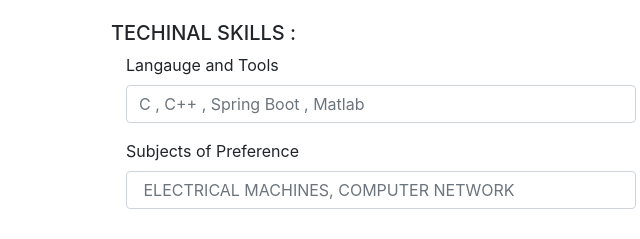
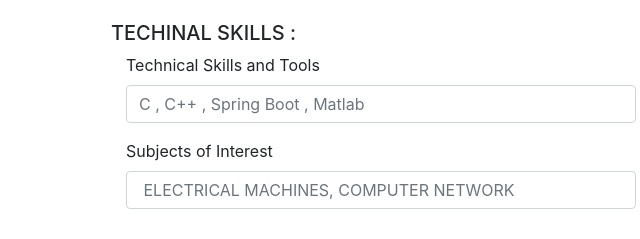
Before and after one commit to Abhishekshaw29/CV-generator, a plain HTML site: page Resume-builder/index.html in a window 1280 px wide. Shown: the part 1650-1889 px from the top of the page, 544-1184 px from the left. Drawn offline with nearby package versions, Linux system fonts and the light colour scheme.

Commit message:
Update index.html
fixed typos

```diff
--- a/Resume-builder/index.html
+++ b/Resume-builder/index.html
@@ -285,12 +285,12 @@
                             <h5>TECHINAL SKILLS :</h5>
                             <div class="container">
                                 <div class="form-group mt-2">
-                                    <label for="ToolField">Langauge and Tools </label>
+                                    <label for="ToolField">Technical Skills and Tools </label>
                                     <input type="text" name="tool" id="ToolField" class="form-control"
                                         placeholder="C , C++ , Spring Boot , Matlab " required />
                                 </div>
                                 <div class="form-group mt-2">
-                                    <label for="SubField">Subjects of Preference </label>
+                                    <label for="SubField">Subjects of Interest </label>
                                     <input type="text" name="subField" id="SubField" class="form-control" placeholder=" ELECTRICAL MACHINES, COMPUTER NETWORK
                                 THEORY, DBMS " required />
                                 </div>
```
